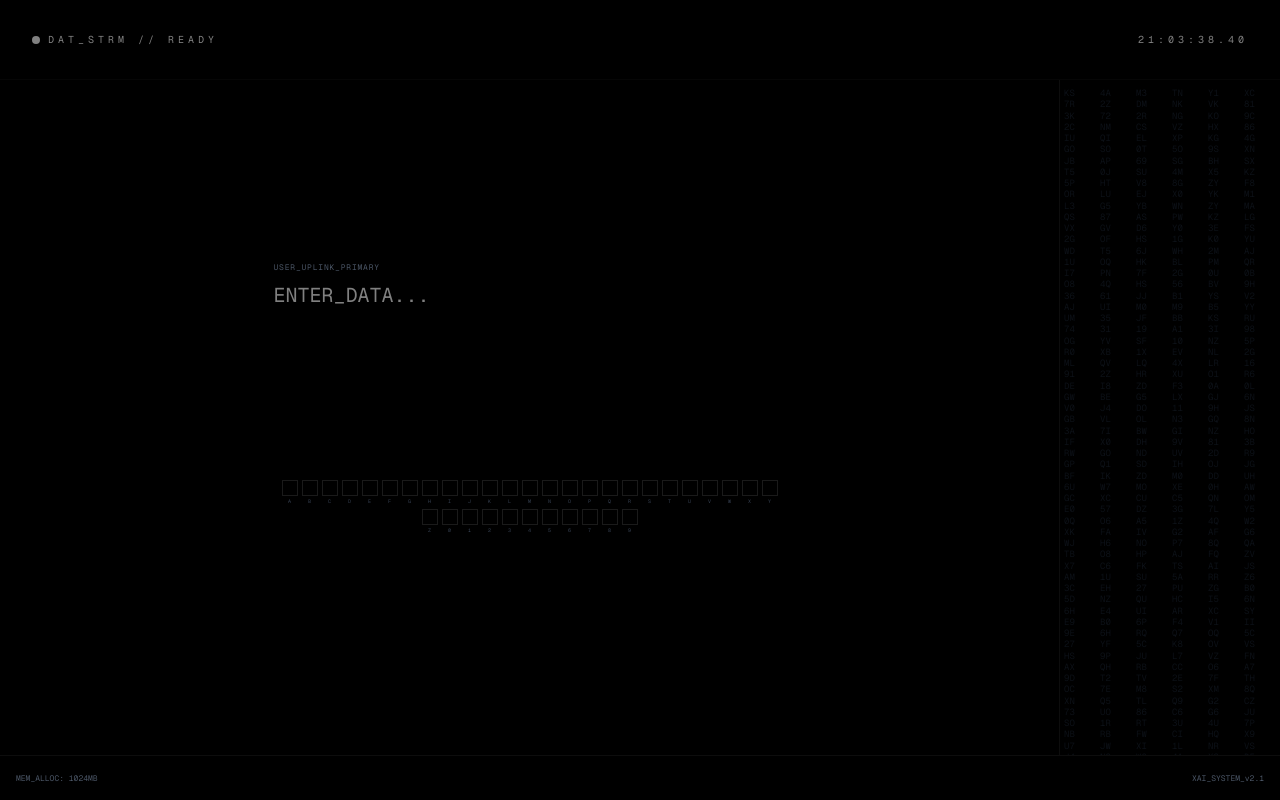
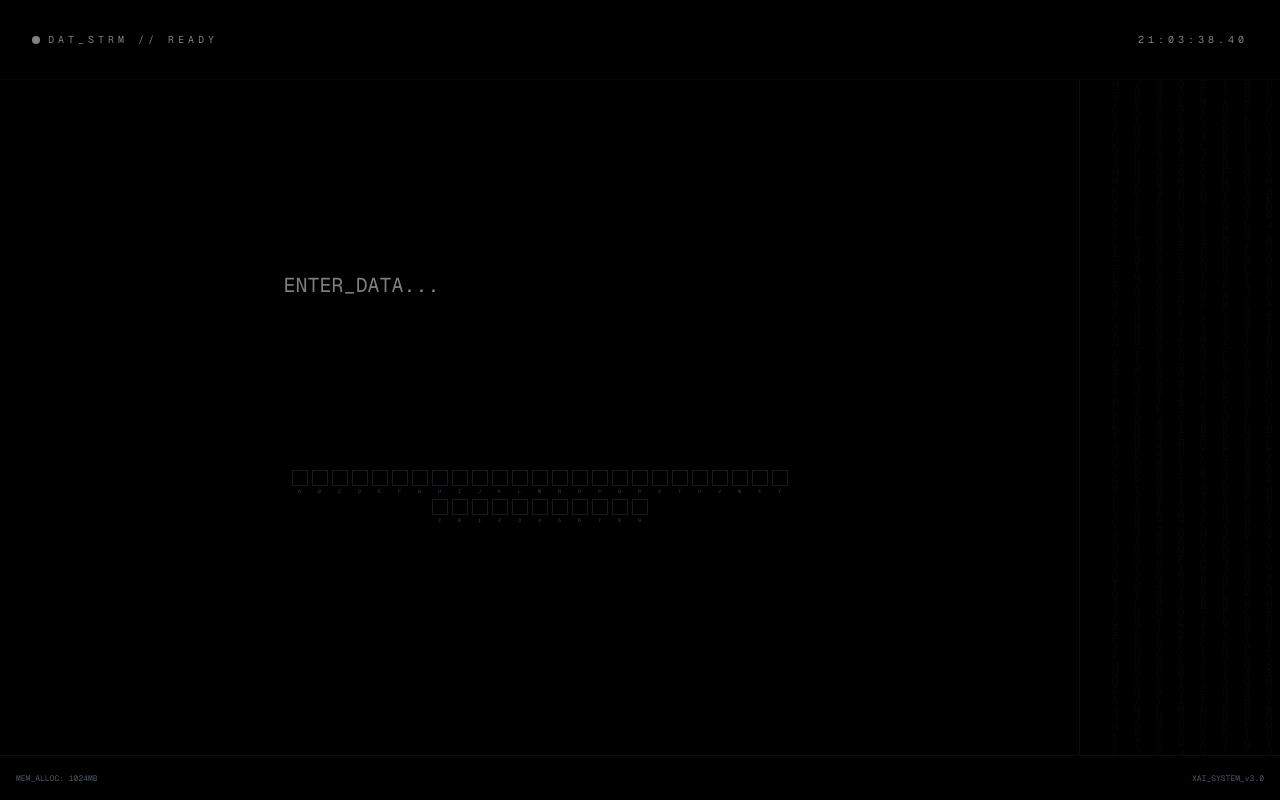
Before and after one commit to marcandreottola/terminal-project, a Next.js app: page / in a window 1280 px wide. Built offline with nearby package versions, Linux system fonts and the light colour scheme.

Commit message:
seamless wall of code - zero gaps

```diff
--- a/src/app/page.tsx
+++ b/src/app/page.tsx
@@ -48,13 +48,12 @@ export default function Home() {
         <div className="hidden sm:block">{time}</div>
       </div>
 
-      {/* SECURE GRID SYSTEM */}
-      <div className="flex-1 grid grid-cols-[1fr_80px] md:grid-cols-[1fr_220px] overflow-hidden">
+      {/* MAIN CONTENT GRID */}
+      <div className="flex-1 grid grid-cols-[1fr_80px] md:grid-cols-[1fr_200px] overflow-hidden">
 
         {/* CENTER: TILES & INPUT */}
         <div className="relative flex flex-col items-center justify-center p-4 overflow-y-auto border-r border-white/5">
           <div className="w-full max-w-lg mb-8">
-            <label className="block text-[8px] text-gray-600 mb-2 tracking-widest uppercase">User_Uplink_Primary</label>
             <textarea
               autoFocus
               className="bg-transparent border-none outline-none w-full h-32 md:h-40 text-lg md:text-xl resize-none uppercase caret-white"
@@ -64,12 +63,11 @@ export default function Home() {
             />
           </div>
 
-          {/* TILE REGISTER */}
           <div className="flex flex-wrap justify-center gap-0.5 md:gap-1 w-full max-w-lg pb-10">
             {[...alphabet, ...numbers].map((char) => (
               <div key={char} className="flex flex-col items-center">
                 <div
-                  className="w-2.5 h-2.5 md:w-4 md:h-4 border border-white/10 transition-colors"
+                  className="w-2.5 h-2.5 md:w-4 md:h-4 border border-white/10"
                   style={{ backgroundColor: `rgba(255, 255, 255, ${(tileValues[char] || 0) / 60})` }}
                 />
                 <span className="text-[4px] md:text-[5px] text-gray-700 mt-0.5">{char}</span>
@@ -78,17 +76,17 @@ export default function Home() {
           </div>
         </div>
 
-        {/* RIGHT: UNIFORM WALL OF CODE */}
-        {/* We use 'justify-end' to keep them locked to the right edge */}
-        <div className="flex justify-end p-1 md:p-2 gap-1 md:gap-2 overflow-hidden select-none bg-black/40">
-          {Array.from({ length: 6 }).map((_, i) => (
+        {/* RIGHT: SEAMLESS DATA WALL */}
+        {/* Removed all 'gap' properties and added 'tracking-tighter' */}
+        <div className="flex justify-end overflow-hidden select-none bg-black">
+          {Array.from({ length: 8 }).map((_, i) => (
             <div
               key={i}
-              className="flex flex-col text-[7px] md:text-[9px] leading-tight break-all opacity-40 w-[10px] md:w-[28px] shrink-0"
+              className="flex flex-col text-[8px] md:text-[11px] leading-[0.8] tracking-tighter opacity-30 text-center w-[10px] md:w-[22px] shrink-0"
             >
               {Array.from({ length: 150 }).map((_, j) => (
-                <span key={j} className={`transition-colors duration-300 ${isTyping ? 'text-white' : 'text-gray-800'}`}>
-                  {Math.random().toString(36).slice(2, 4).toUpperCase()}
+                <span key={j} className={`transition-colors duration-200 ${isTyping ? 'text-white' : 'text-gray-900'}`}>
+                  {Math.random().toString(36).slice(2, 3).toUpperCase()}
                 </span>
               ))}
             </div>
@@ -99,7 +97,7 @@ export default function Home() {
       {/* FOOTER */}
       <div className="p-4 text-[8px] text-gray-600 flex justify-between border-t border-white/5 bg-black z-30">
         <span>MEM_ALLOC: 1024MB</span>
-        <span>XAI_SYSTEM_v2.1</span>
+        <span>XAI_SYSTEM_v3.0</span>
       </div>
     </main>
   );
```
